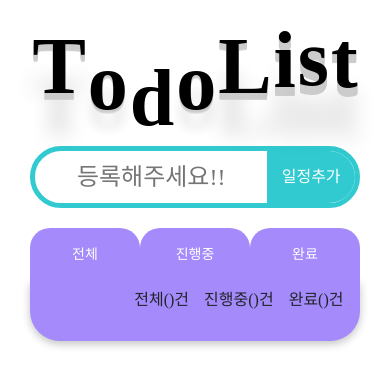
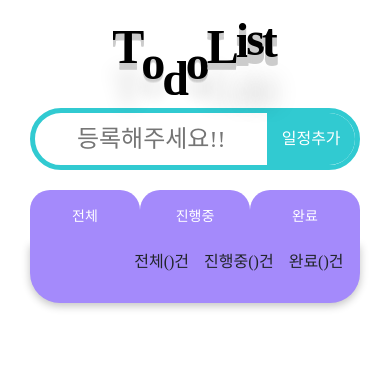
Before and after one commit to sueyesi/todoApp2, a plain HTML site: page index.html in a window 390 px wide. Drawn offline with nearby package versions, Linux system fonts and the light colour scheme; a web font is replaced by a local one.

Commit message:
third commit

```diff
--- a/style.css
+++ b/style.css
@@ -201,7 +201,7 @@ input:-webkit-autofill:active {
     body{
         font-size: 14px;
     }
-    h1 {
+    h1 span{
         font-size: 3.0rem;
     }
     .container{
```
